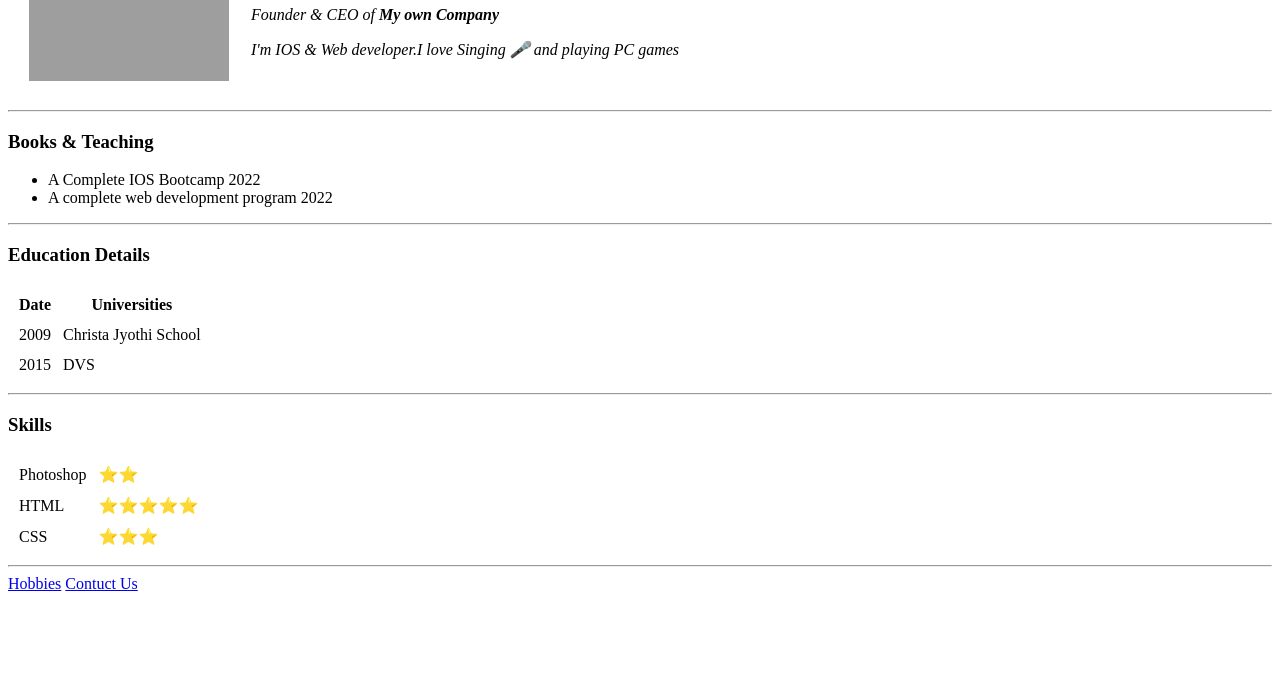
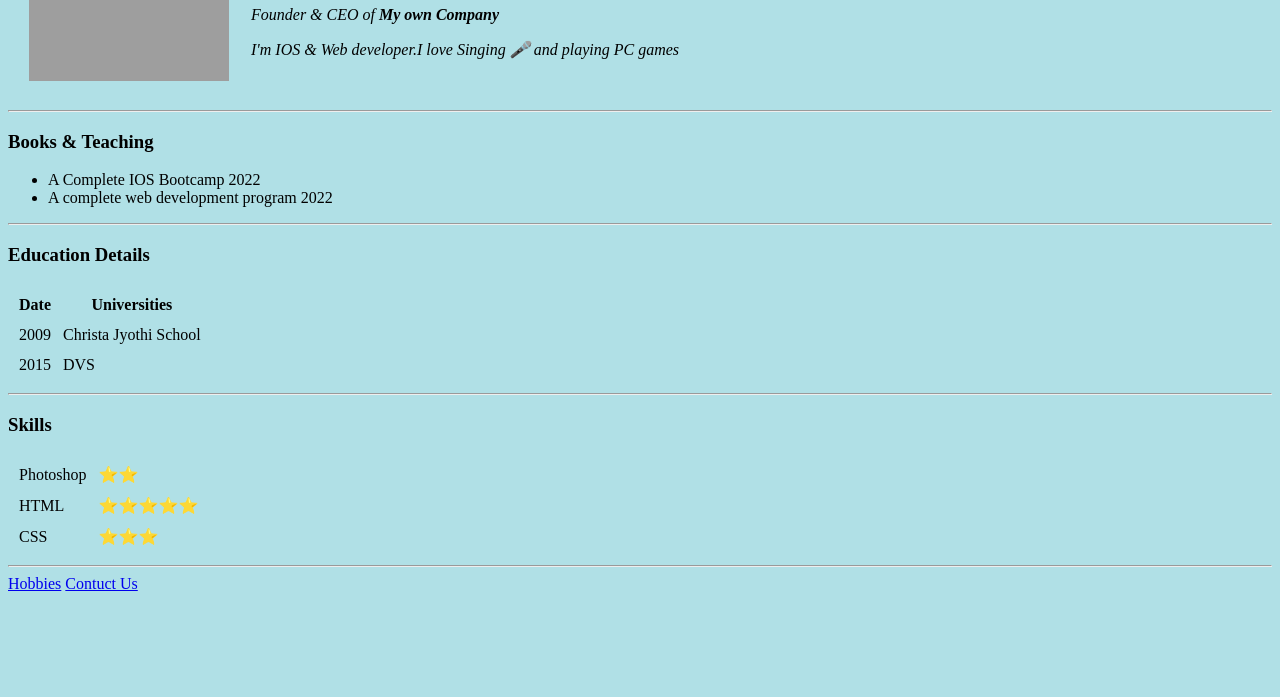
Before and after one commit to Srinivasappi/CV, a plain HTML site: page index.html in a window 1280 px wide. Shown: the part 103-800 px from the top of the page. Drawn offline with Linux system fonts and the light colour scheme; grey boxes are pictures that could not be loaded.

Commit message:
Update index.html

```diff
--- a/index.html
+++ b/index.html
@@ -3,7 +3,7 @@
 
     <title>Srini 1st website</title>
 </head>
-<body>
+<body style="background-color:powderblue";>
     <table cellspacing="20">
         <tr>
             <td><img src="sri.png" height="155" width="200" alt="Srinivas Profile Picture"></td>
```
